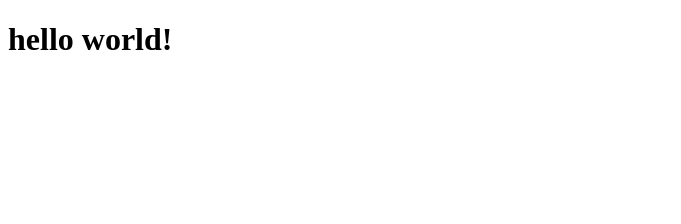
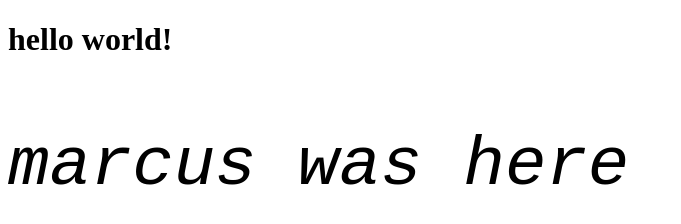
Before and after one commit to booleeen/first-repo, a plain HTML site: page index.html in a window 1280 px wide. Shown: the whole page, without its empty margins (0-681 px from the left). Drawn offline with Linux system fonts and the light colour scheme.

Commit message:
added styles.css and some text

```diff
--- a/index.html
+++ b/index.html
@@ -7,8 +7,11 @@
     <meta http-equiv='cache-control' content='no-cache'>
     <meta http-equiv='expires' content='0'>
     <meta http-equiv='pragma' content='no-cache'>
+    <link rel="stylesheet" href="./styles.css">
 </head>
 <body>
     <h1>hello world!</h1>
+
+    <p id="p1"><i>marcus was here</i></p>
 </body>
 </html>
--- /dev/null
+++ b/styles.css
@@ -0,0 +1,4 @@
+#p1 {
+    font-family: 'Courier New', Courier, monospace;
+    font-size: 69px;
+}
```
